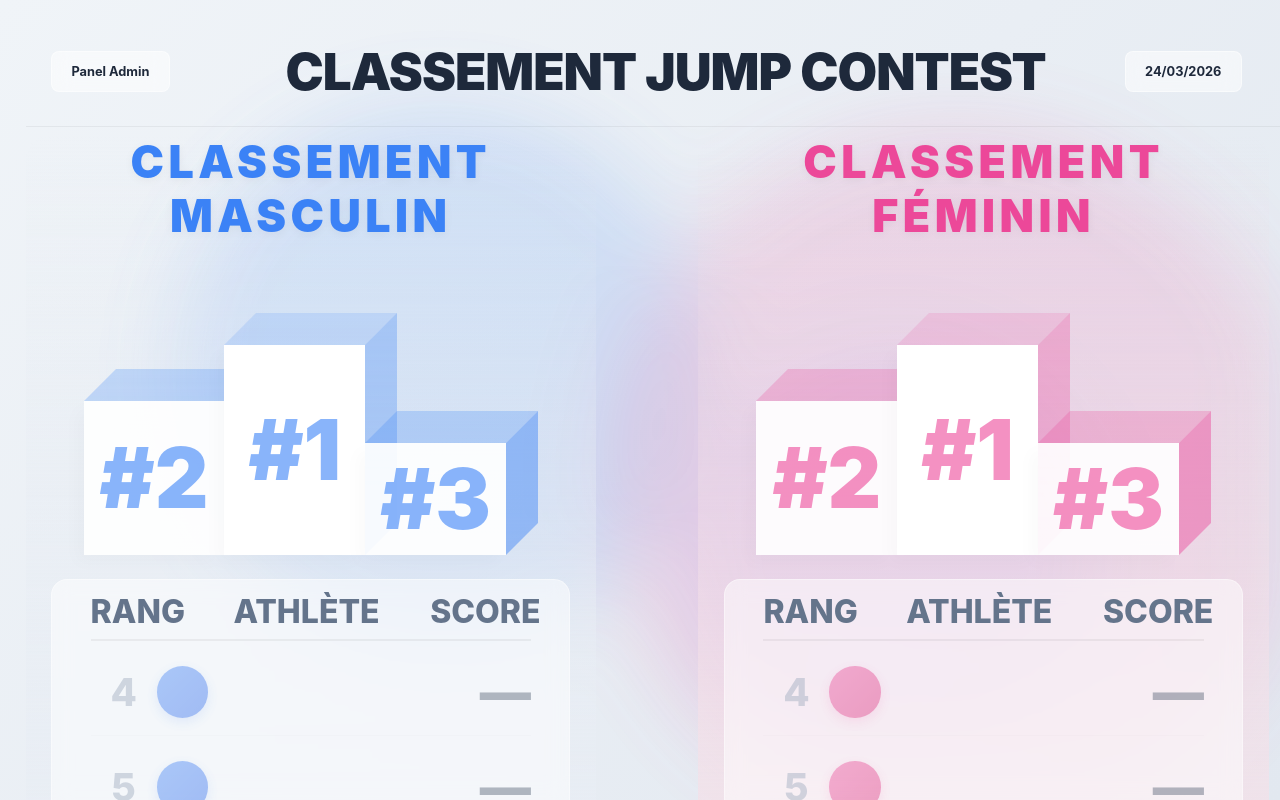
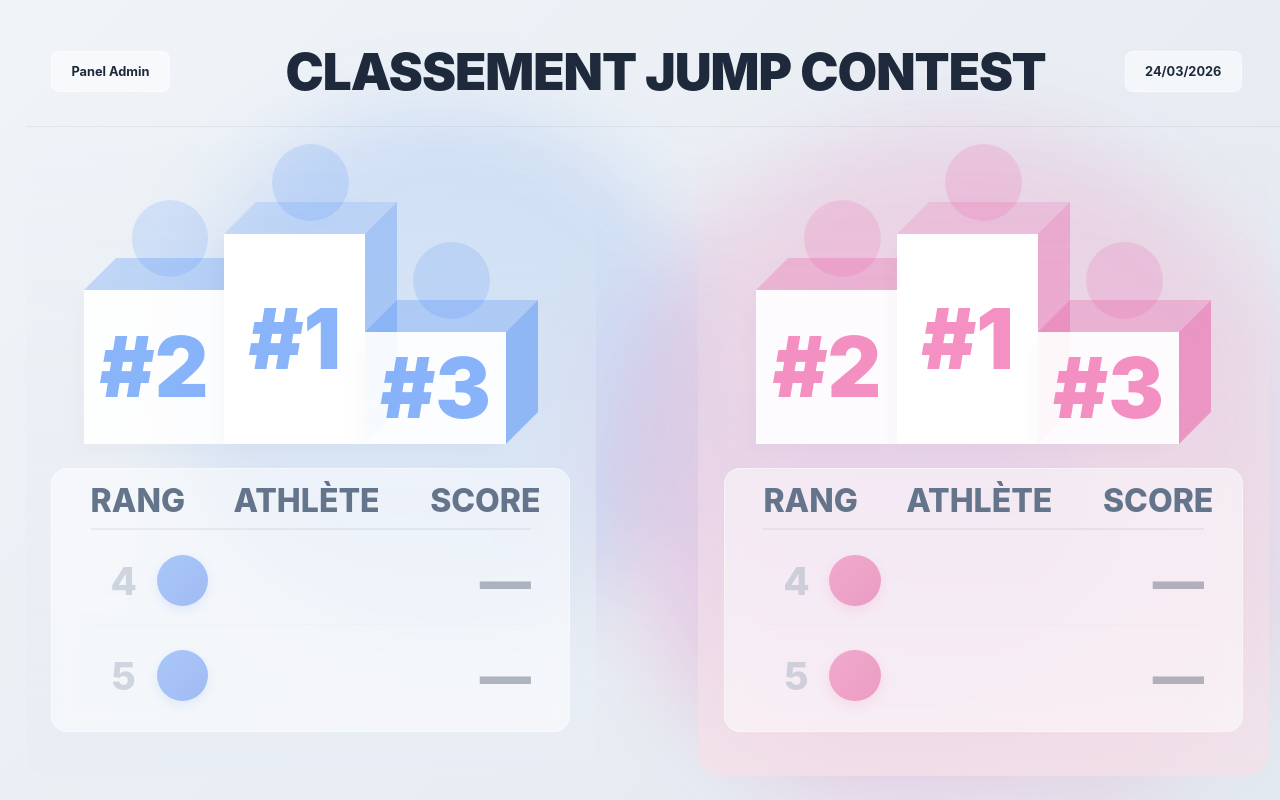
Before and after one commit to FantasmaGlad/sautBPJEPS, a Next.js app: page / in a window 1280 px wide. Built offline with nearby package versions, Linux system fonts and the light colour scheme; no server answers; the database is empty.

Commit message:
fix(ui): restore podium avatars, remove titles, force remotion unmount

```diff
--- a/src/app/page.tsx
+++ b/src/app/page.tsx
@@ -270,6 +270,23 @@ export default function Home() {
         height,
         zIndex,
       }}>
+        {/* Avatar Area */}
+        <div style={{
+          position: "absolute",
+          top: "-7vw",
+          left: "0",
+          width: "100%",
+          display: "flex",
+          justifyContent: "center",
+          transform: `translateX(calc(${depth} / 2))`
+        }}>
+          {score ? (
+            <Avatar name={score.participants?.first_name} gender={score.participants?.category} size={6} />
+          ) : (
+            <div style={{ width: "6vw", height: "6vw", borderRadius: "50%", background: `rgba(${themeRGB},0.15)`, zIndex: 5 }} />
+          )}
+        </div>
+
         {/* 3D Container */}
         <div style={{ position: "absolute", bottom: 0, left: 0, width: "100%", height: "100%" }}>
           {/* Top Face */}
@@ -344,15 +361,6 @@ export default function Home() {
 
     return (
       <div style={{ display: "flex", flexDirection: "column", height: "100%", padding: "0 2vw" }}>
-
-        {/* Title */}
-        <h2 style={{
-          textAlign: "center", color: themeColor, fontSize: "clamp(2.5rem, 3.5vw, 5rem)",
-          fontWeight: 900, textTransform: "uppercase", letterSpacing: "0.1em", fontStyle: "normal",
-          marginTop: "0", marginBottom: "4vh", textShadow: "0 2px 10px rgba(0,0,0,0.05)"
-        }}>
-          {title}
-        </h2>
 
         {/* Vertically Centered Content Wrapper */}
         <div style={{ flex: 1, display: "flex", flexDirection: "column", justifyContent: "center", width: "100%", paddingBottom: "2vh" }}>
--- a/src/components/ScoreOverlay.tsx
+++ b/src/components/ScoreOverlay.tsx
@@ -1,4 +1,5 @@
 "use client";
+import { useState, useEffect } from "react";
 import { Player } from "@remotion/player";
 import { ScoreNumber1 } from "@/animation_classement/ScoreNumber1";
 
@@ -10,8 +11,16 @@ interface Props {
 }
 
 export function ScoreOverlay({ athleteName, score, theme, onEnd }: Props) {
+  useEffect(() => {
+    // 150 frames at 30fps = 5000ms. We add 200ms grace period.
+    const timer = setTimeout(() => {
+      if (onEnd) onEnd();
+    }, 5200);
+    return () => clearTimeout(timer);
+  }, [onEnd]);
+
   return (
-    <div style={{ position: "fixed", inset: 0, zIndex: 99999, background: "rgba(0,0,0,0.85)" }}>
+    <div style={{ position: "fixed", inset: 0, zIndex: 99999, background: "rgba(0,0,0,0.85)", pointerEvents: "none" }}>
       <Player
         component={ScoreNumber1}
         inputProps={{ athleteName, score, theme }}
```
